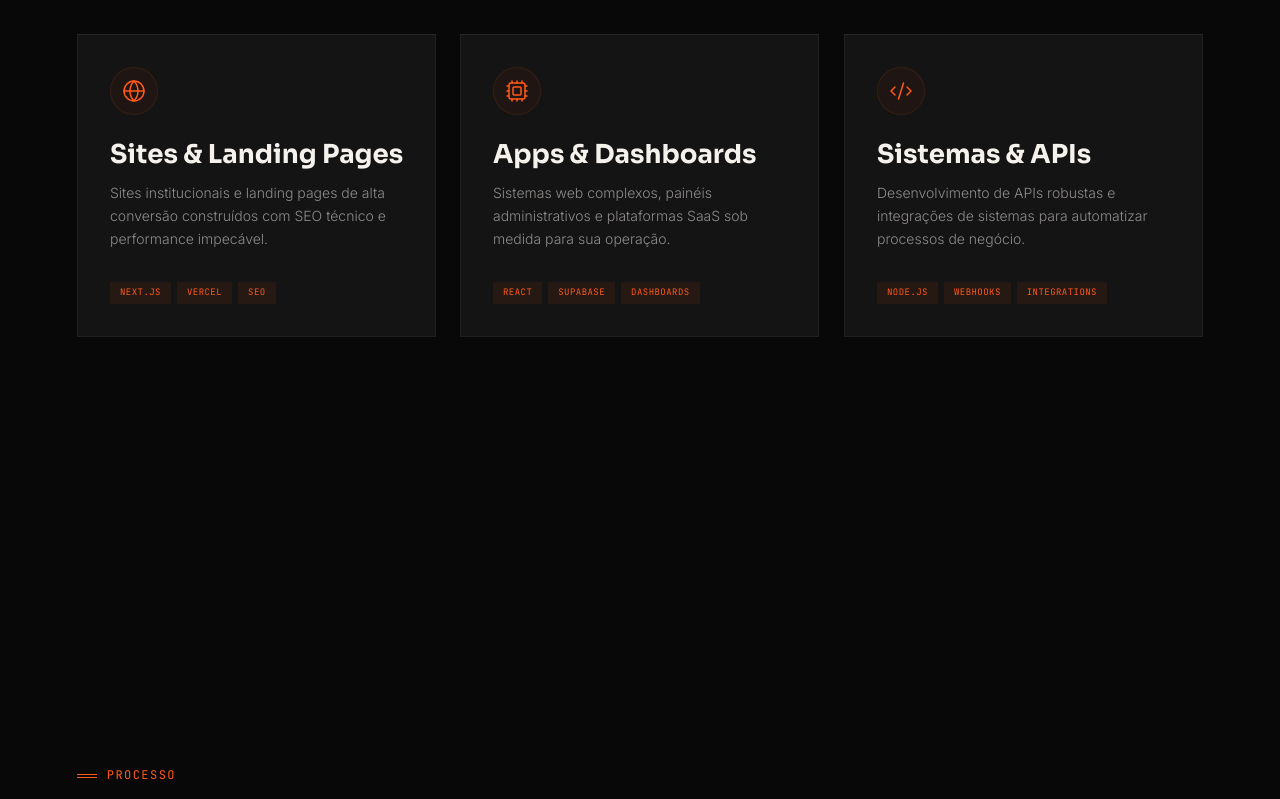
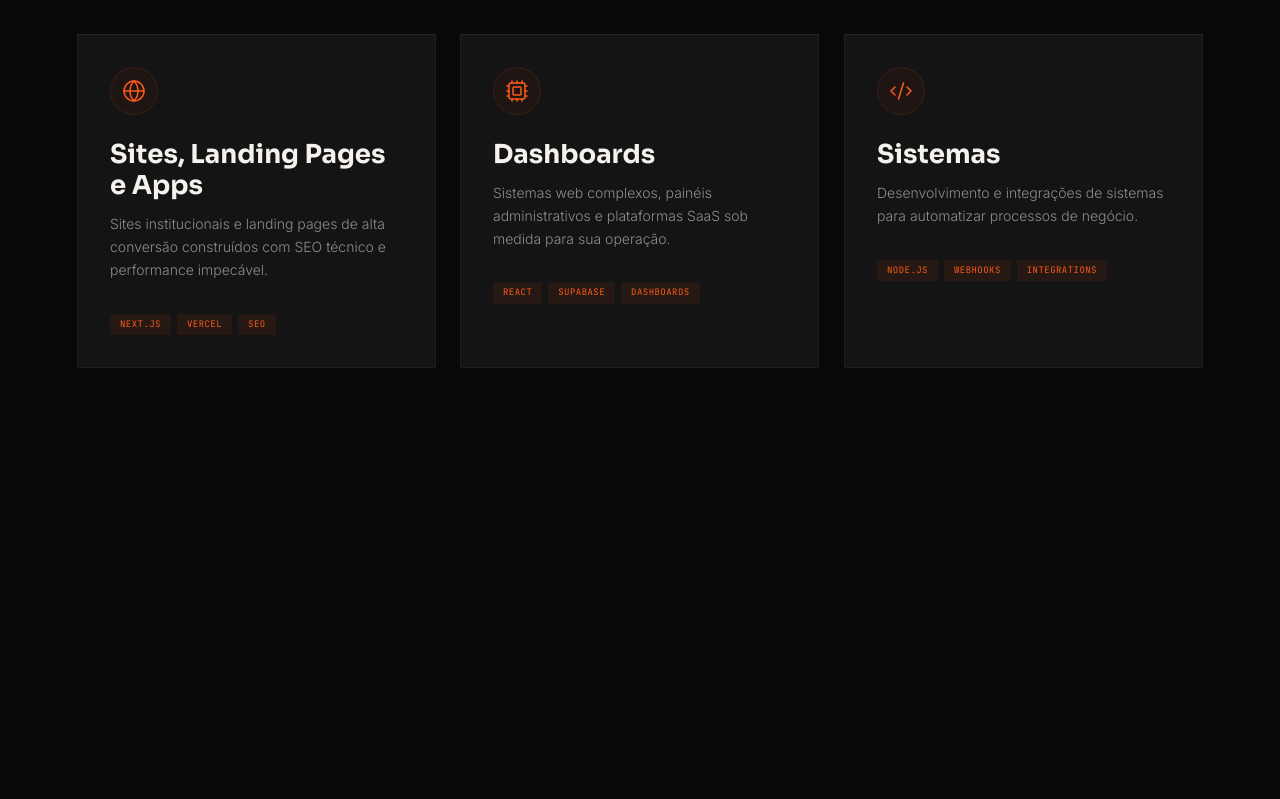
Before and after one commit to EuRydan/SiteVies, a Next.js app: page / in a window 1280 px wide. Shown: the part 1860-2659 px from the top of the page. Built offline with nearby package versions, Linux system fonts and the light colour scheme.

Commit message:
content: update services titles and descriptions

```diff
--- a/src/app/page.tsx
+++ b/src/app/page.tsx
@@ -331,20 +331,20 @@ function ServicesSection() {
   const services = [
     {
       icon: Globe,
-      title: "Sites & Landing Pages",
+      title: "Sites, Landing Pages e Apps",
       desc: "Sites institucionais e landing pages de alta conversão construídos com SEO técnico e performance impecável.",
       tags: ["Next.js", "Vercel", "SEO"],
     },
     {
       icon: Cpu,
-      title: "Apps & Dashboards",
+      title: "Dashboards",
       desc: "Sistemas web complexos, painéis administrativos e plataformas SaaS sob medida para sua operação.",
       tags: ["React", "Supabase", "Dashboards"],
     },
     {
       icon: Code2,
-      title: "Sistemas & APIs",
-      desc: "Desenvolvimento de APIs robustas e integrações de sistemas para automatizar processos de negócio.",
+      title: "Sistemas",
+      desc: "Desenvolvimento e integrações de sistemas para automatizar processos de negócio.",
       tags: ["Node.js", "Webhooks", "Integrations"],
     },
   ];
```
